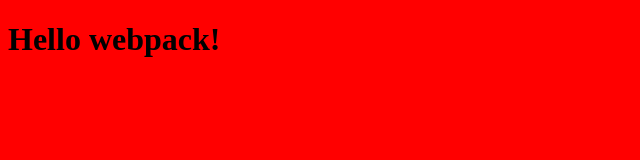
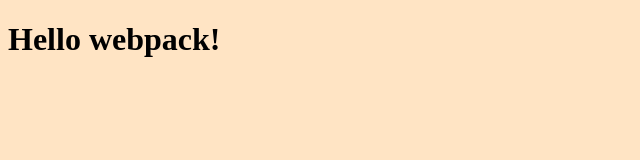
Before and after one commit to BenMukebo/Webpack_Setup_Project, a website built with webpack: page src/index.html in a window 1280 px wide. Shown: the whole page, without its empty margins (0-640 px from the left). Built offline with nearby package versions, Linux system fonts and the light colour scheme.

Commit message:
Add a script to easily run the dev server as well

```diff
--- a/package.json
+++ b/package.json
@@ -5,7 +5,8 @@
   "private": true,
   "scripts": {
     "test": "echo \"Error: no test specified\" && exit 1",
-    "start": "webpack serve --open",
+    "watch": "webpack --watch",
+    "start": "webpack serve --open ",
     "build": "webpack"
   },
   "keywords": [],
--- a/src/style.css
+++ b/src/style.css
@@ -1,3 +1,3 @@
 body {
-    background-color: red;
+    background-color: bisque;
 }
```
